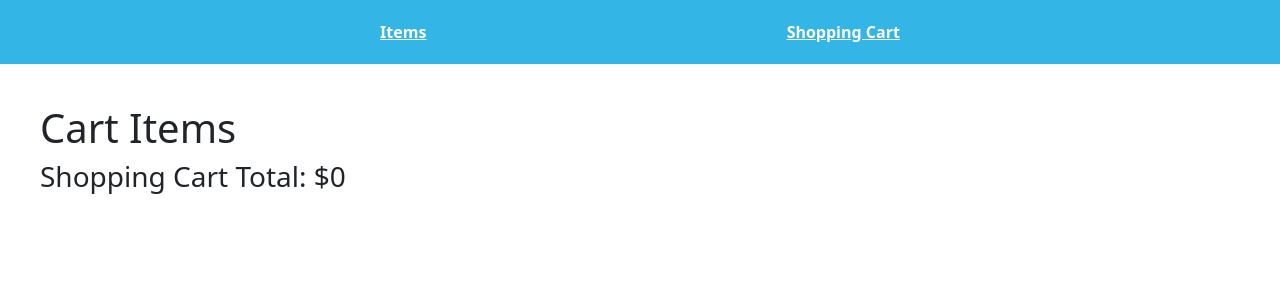
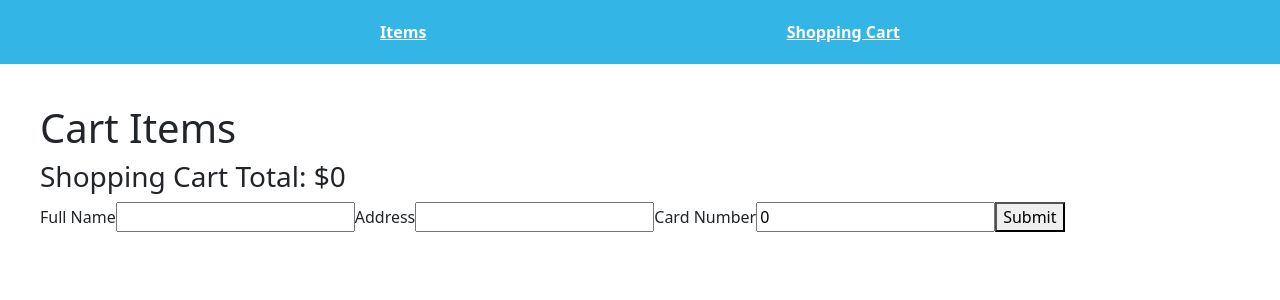
Before and after one commit to ernesgonzalez33/my-store, an Angular app: page /cart in a window 1280 px wide. Shown: the top 300 px of the page. Built offline with nearby package versions, Linux system fonts and the light colour scheme.

Commit message:
Add checkout form

```diff
--- a/src/app/shopping-cart/components/cart/cart.component.html
+++ b/src/app/shopping-cart/components/cart/cart.component.html
@@ -3,3 +3,5 @@
 <app-cart-item *ngFor="let product of shoppingCartProducts" [cartItem]="product" (changed)="changeCartItemQuantity(product)"></app-cart-item>
 
 <h3>Shopping Cart Total: ${{ cost }}</h3>
+
+<app-checkout-form></app-checkout-form>
--- /dev/null
+++ b/src/app/shopping-cart/components/checkout-form/checkout-form.component.html
@@ -0,0 +1,12 @@
+<form (ngSubmit)="onSubmit()">
+    <label>Full Name</label>
+    <input type="text" name="name" [(ngModel)]="name">
+
+    <label>Address</label>
+    <input type="text" name="address" [(ngModel)]="address">
+
+    <label>Card Number</label>
+    <input type="number" name="card" [(ngModel)]="card">
+
+    <button type="submit">Submit</button>
+</form>
--- /dev/null
+++ b/src/app/shopping-cart/components/checkout-form/checkout-form.component.ts
@@ -0,0 +1,23 @@
+import { Component, OnInit } from '@angular/core';
+
+@Component({
+  selector: 'app-checkout-form',
+  templateUrl: './checkout-form.component.html',
+  styleUrls: ['./checkout-form.component.css']
+})
+export class CheckoutFormComponent implements OnInit {
+
+  name: string = '';
+  address: string = '';
+  card: number = 0;
+
+  constructor() { }
+
+  ngOnInit(): void {
+  }
+
+  onSubmit(): void {
+    alert("Thanks for buying with us!");
+  }
+
+}
--- a/src/app/shopping-cart/shopping-cart.module.ts
+++ b/src/app/shopping-cart/shopping-cart.module.ts
@@ -4,9 +4,10 @@ import { CartComponent } from './components/cart/cart.component';
 import { CartItemComponent } from './components/cart-item/cart-item.component';
 import { StoreFrontModule } from '../store-front/store-front.module';
 import { FormsModule } from '@angular/forms';
+import { CheckoutFormComponent } from './components/checkout-form/checkout-form.component';
 
 @NgModule({
-  declarations: [CartComponent, CartItemComponent],
+  declarations: [CartComponent, CartItemComponent, CheckoutFormComponent],
   imports: [CommonModule, StoreFrontModule, FormsModule],
 })
 export class ShoppingCartModule {}
```
Also changed, not shown: src/app/shopping-cart/components/checkout-form/checkout-form.component.css (added), 1 other file (tests, documents, lock files or other folders).
